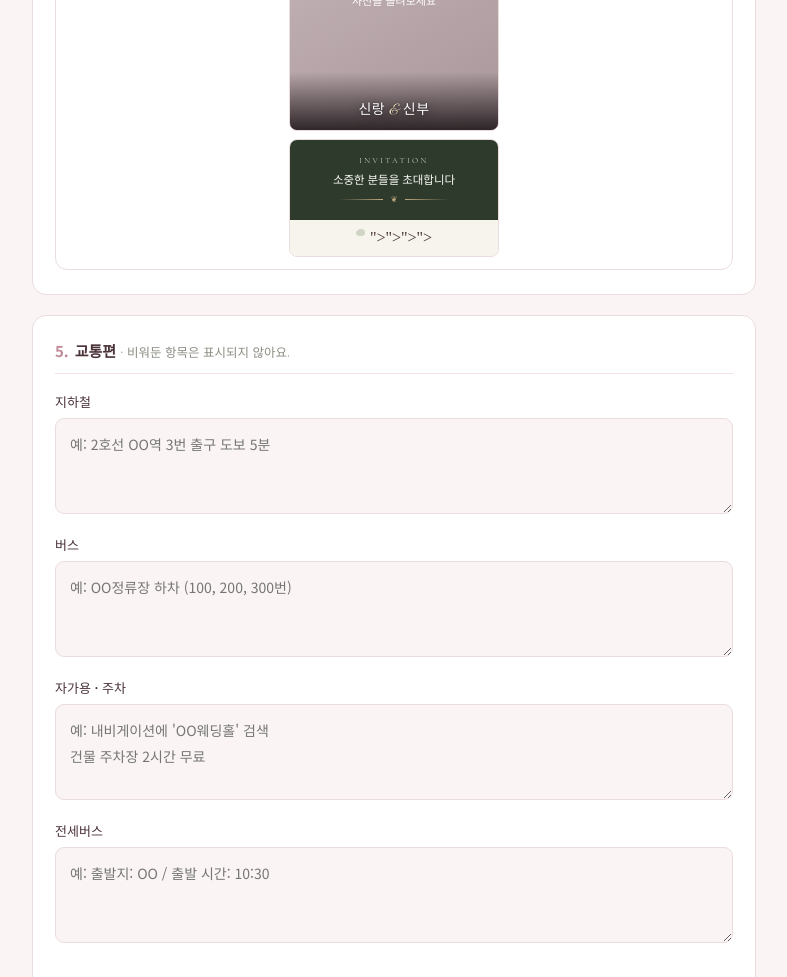
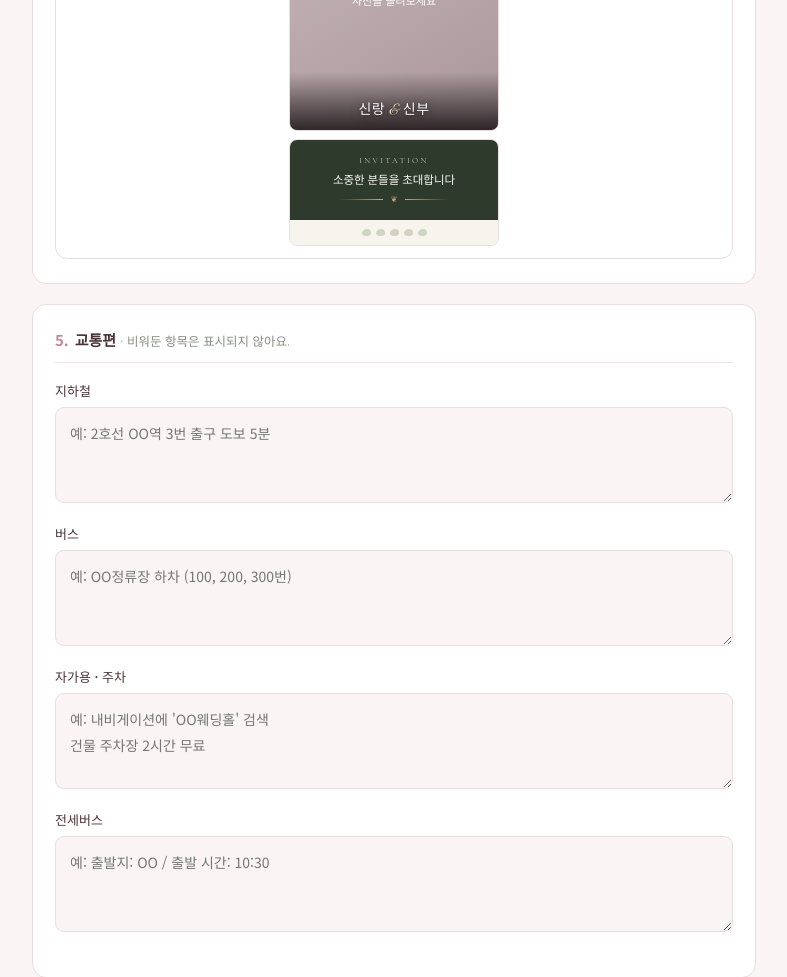
Before and after one commit to minji750306-lab/wed-inv_record_minji, a website: page index.html in a window 1280 px wide. Shown: the part 3220-4197 px from the top of the page, without its empty margins (246-1033 px from the left). Drawn offline with nearby package versions, Linux system fonts and the light colour scheme.

Commit message:
Update index.html

```diff
--- a/index.html
+++ b/index.html
@@ -429,7 +429,7 @@ function renderHeroPrev(){
       </div>
     </div>
     <div style="background:${cream};display:flex;gap:5px;justify-content:center;padding:9px">
-      ${'<span style="width:9px;height:7px;border-radius:60% 40% 55% 45%/55% 60% 40% 45%;background:'+mixL(sage,0.45)+'"></span>'.repeat(5)}
+      ${Array(5).fill(0).map(()=>`<span style="width:9px;height:7px;border-radius:60% 40% 55% 45%/55% 60% 40% 45%;background:${mixL(sage,0.45)}"></span>`).join('')}
     </div>
   </div>`;
 }
```
